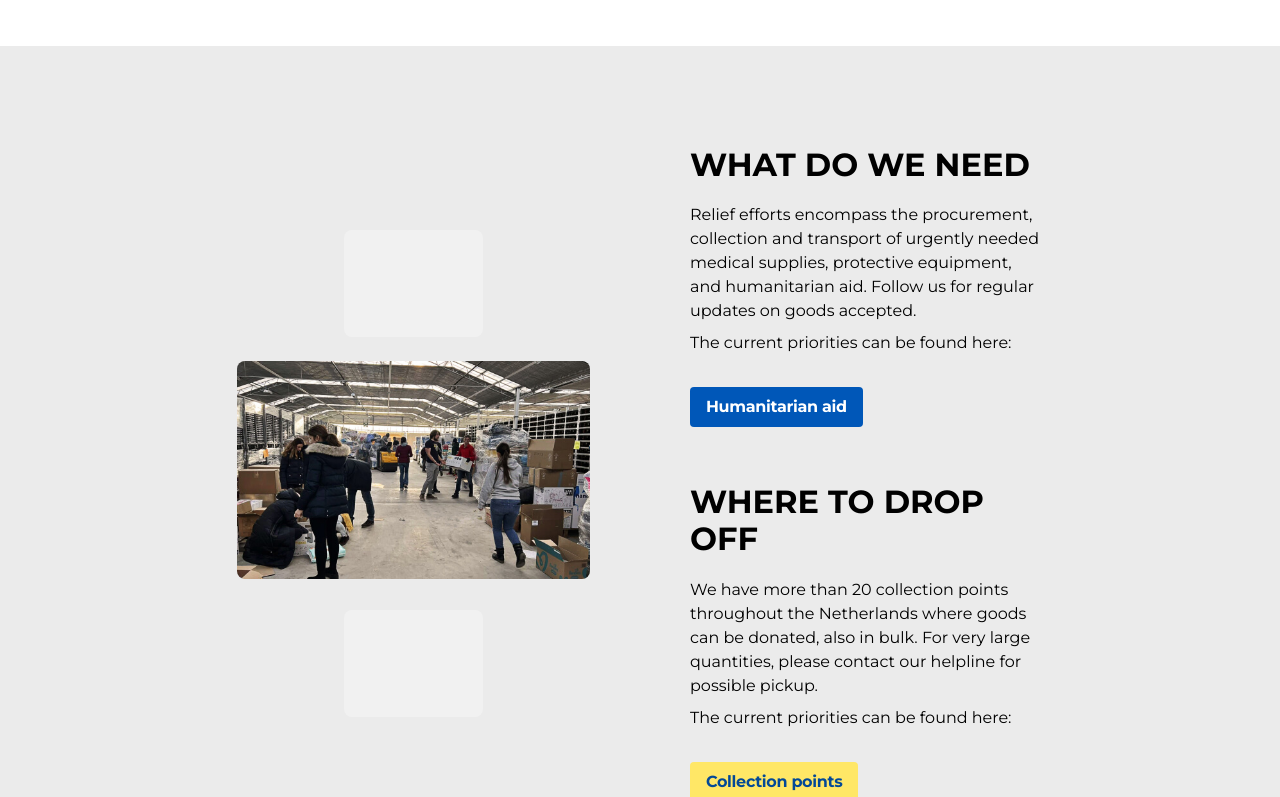
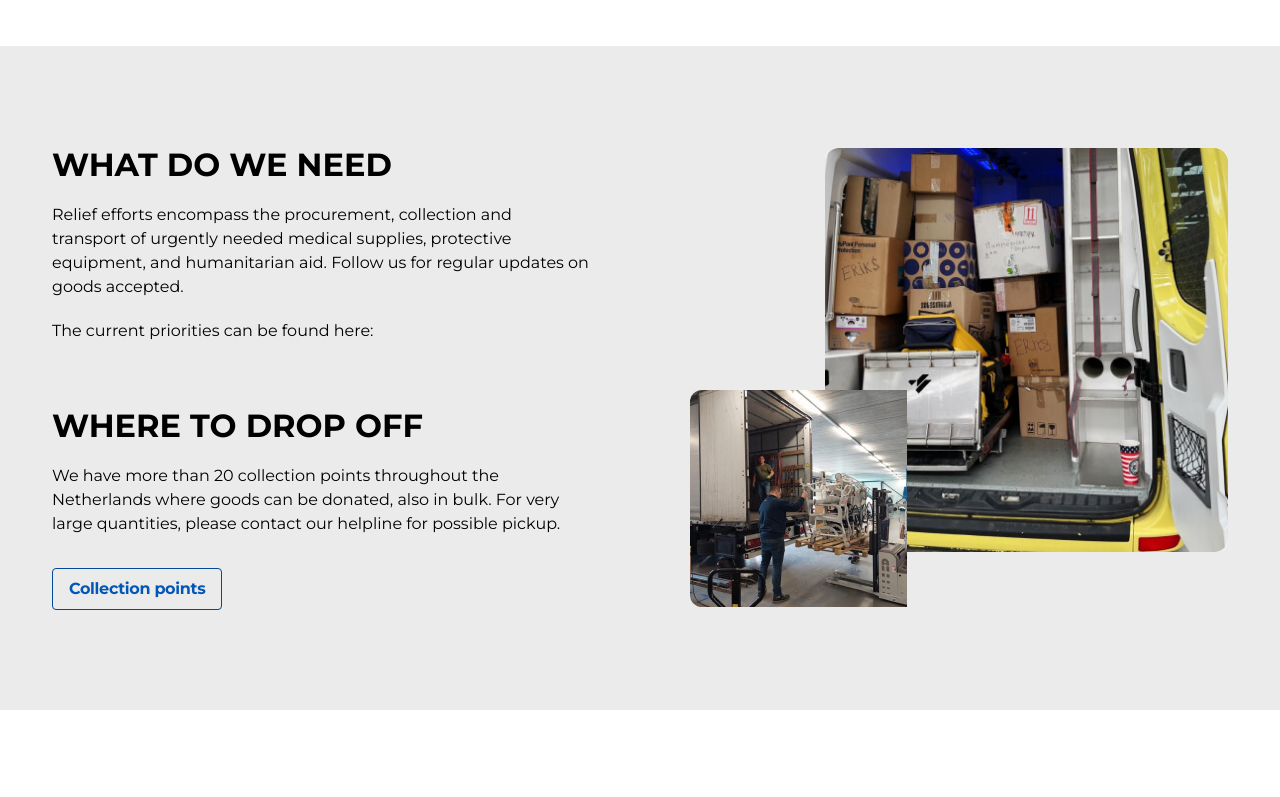
Before and after one commit to ua-nl/ukrainians.nl, a Next.js app in the folder apps/web/: page /humanitarian-aid in a window 1280 px wide. Shown: the part 580-1377 px from the top of the page. Built offline with nearby package versions, Linux system fonts and the light colour scheme.

Commit message:
fix lint errors (#26)
Co-authored-by: Piotr Antoniak <piotr.antoniak@tsh.io>

```diff
--- a/apps/web/src/components/humanitarianAid/WhatDoWeNeedSection.tsx
+++ b/apps/web/src/components/humanitarianAid/WhatDoWeNeedSection.tsx
@@ -1,67 +1,44 @@
 import { Box } from '@mui/material';
-import { styled } from '@mui/system';
 import Image from 'next/image';
 import { useUIContext } from 'ui/lib';
-import { Button, Col, H1, Para, Section } from 'ui/ux';
+import { Button, Col, H1, ImgBox, Para, Section } from 'ui/ux';
 
-import StorehouseImg from '../../../public/photo/storehouse.jpg';
-
-const ImgBox = styled('div')(() => ({
-  width: 139,
-  height: 107,
-  backgroundColor: '#fff',
-  opacity: 0.3,
-  borderRadius: '8px',
-}));
-
-const Img = styled(Image)(() => ({
-  borderRadius: '8px',
-}));
+import LoadTruckImg from '../../../public/photo/load-truck.jpg';
+import PackedTruckImg from '../../../public/photo/packed-truck.jpg';
 
 export const WhatDoWeNeedSection = () => {
   const ctx = useUIContext();
 
   return (
-    <Section thin bgColor="grey">
+    <Section bgColor="grey">
       <Col.Container columns={{ sm: 12 }}>
-        <Col.Item sm={6} vAlign="center" order={{ xs: 2, sm: 1 }}>
-          <Box mb={{ xs: 8, sm: 0 }} display="flex" justifyContent="center">
-            <ImgBox />
-          </Box>
-          <Box mt={{ xs: 0, sm: 6 }} borderRadius="8px">
-            <Img src={StorehouseImg} />
-          </Box>
-          <Box mt={{ xs: 8, sm: 6 }} display="flex" justifyContent="center">
-            <ImgBox />
-          </Box>
-        </Col.Item>
-
-        <Col.Item sm={6} vAlign="center" order={{ xs: 1, sm: 2 }}>
+        <Col.Item sm={6} vAlign="center">
           <H1>What do we need</H1>
-          <Para>
+          <Para mb={5}>
             Relief efforts encompass the procurement, collection and transport
             of urgently needed medical supplies, protective equipment, and
             humanitarian aid. Follow us for regular updates on goods accepted.
           </Para>
-          <Para>The current priorities can be found here:</Para>
-          <Box mt={8} mb={14}>
-            <Button type="primary">
-              {' '}
-              {ctx.l10n[ctx.texts.humanitarianAid]}
-            </Button>
-          </Box>
+          <Para mb={16}>The current priorities can be found here:</Para>
+
           <H1>Where to drop off</H1>
           <Para>
             We have more than 20 collection points throughout the Netherlands
             where goods can be donated, also in bulk. For very large quantities,
             please contact our helpline for possible pickup.
           </Para>
-          <Para>The current priorities can be found here:</Para>
           <Box mt={8}>
-            <Button type="accent">
-              {ctx.l10n[ctx.texts.collectionPoints]}
-            </Button>
+            <Button>{ctx.l10n[ctx.texts.collectionPoints]}</Button>
           </Box>
+        </Col.Item>
+
+        <Col.Item sm={6} vAlign="center">
+          <ImgBox sx={{ float: 'right', marginLeft: '25%' }}>
+            <Image src={PackedTruckImg} />
+          </ImgBox>
+          <ImgBox sx={{ float: 'left', width: '50%', marginTop: '-30%' }}>
+            <Image src={LoadTruckImg} />
+          </ImgBox>
         </Col.Item>
       </Col.Container>
     </Section>
```
